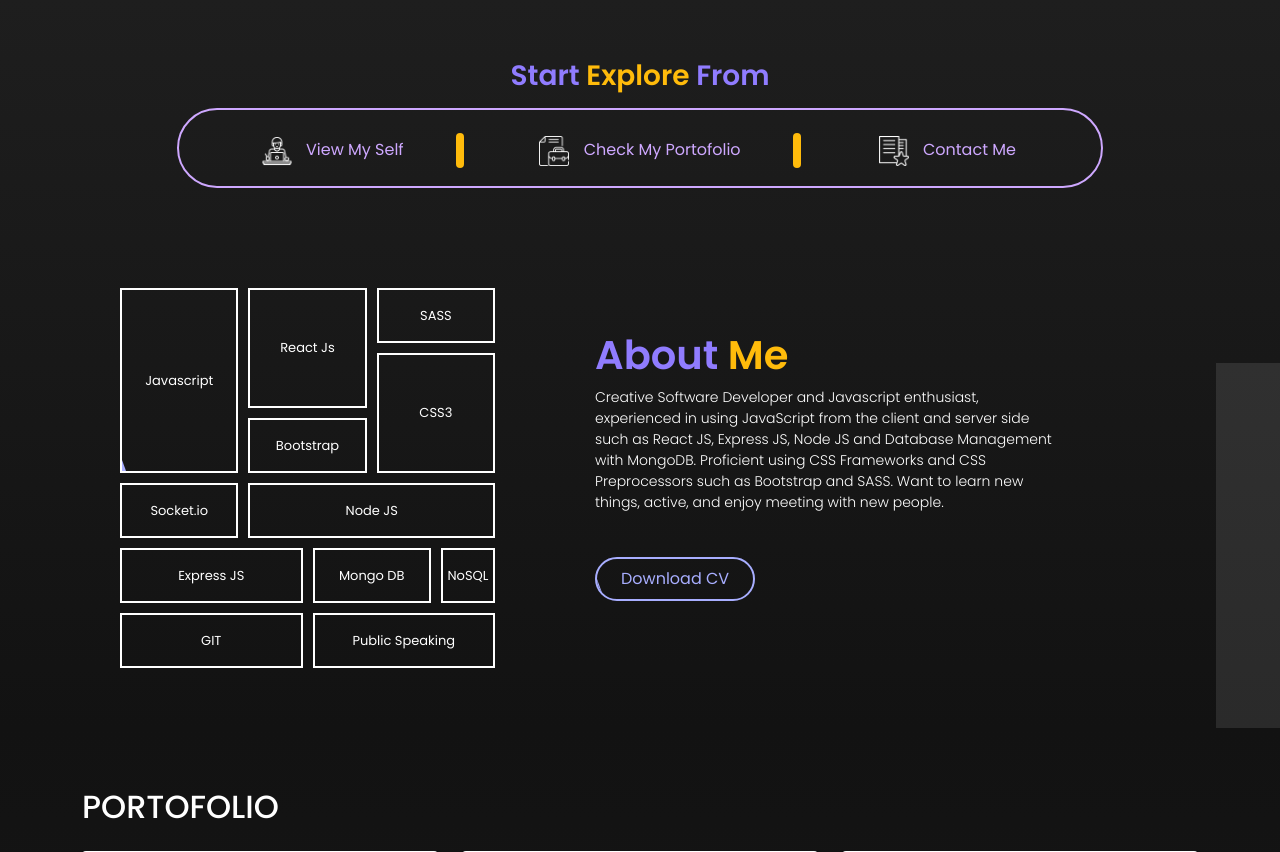
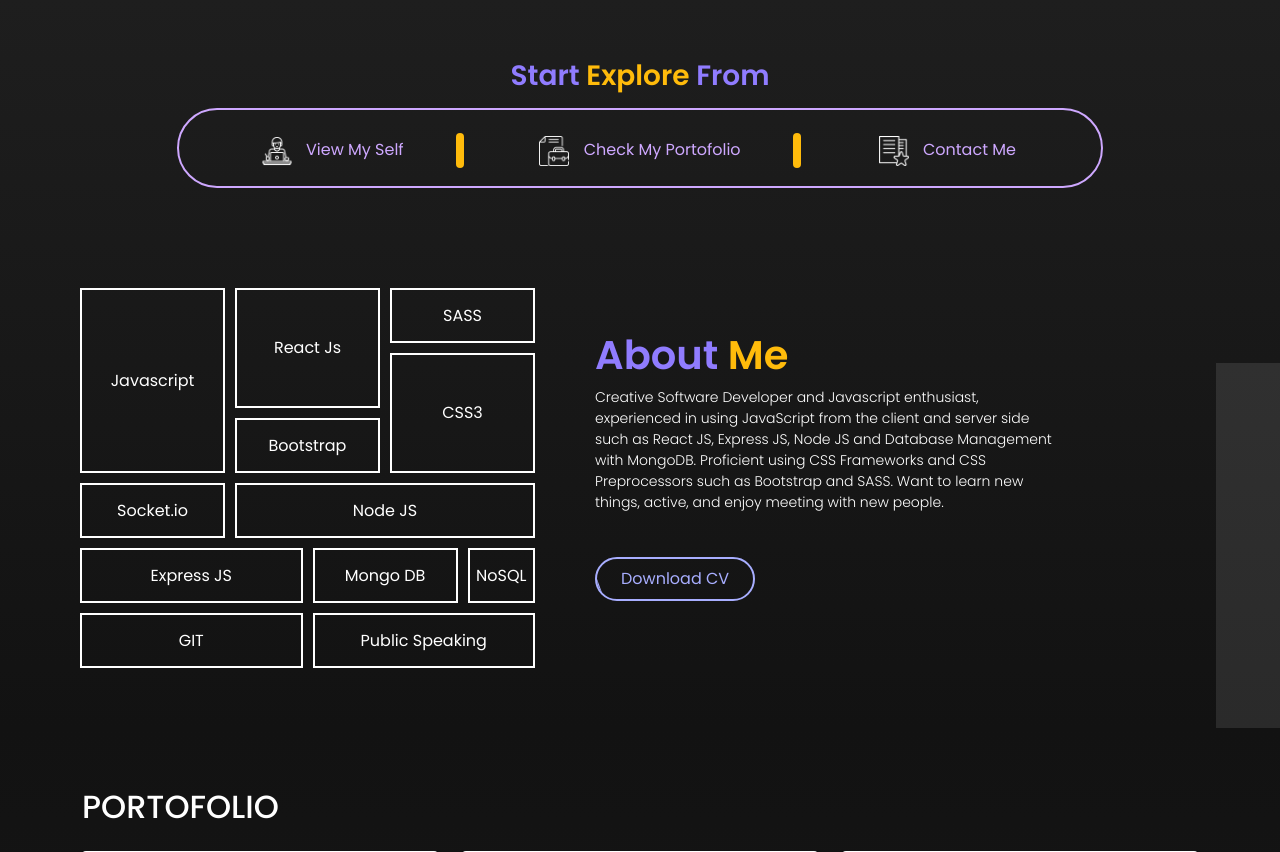
Before and after one commit to muhadiyaksa/portofolio-app, a PHP site: page / in a window 1280 px wide. Shown: the part 496-1348 px from the top of the page. Run offline with PHP 8.4, Linux system fonts and the light colour scheme; some libraries are stand-ins or nearby versions.

Commit message:
Update Responsive

```diff
--- a/style-index.css
+++ b/style-index.css
@@ -791,6 +791,13 @@ img.judul {
     animation-name: navlink;
     animation-duration: 0.4s;
   }
+  .aboutme .vector {
+    padding-right: 10px;
+    padding-left: 10px;
+  }
+  .aboutme .kotakgrid {
+    font-size: 16px;
+  }
   .myprofile {
     text-align: start;
   }
```
